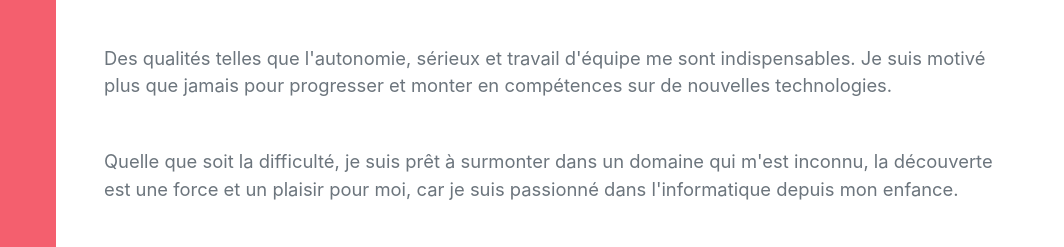
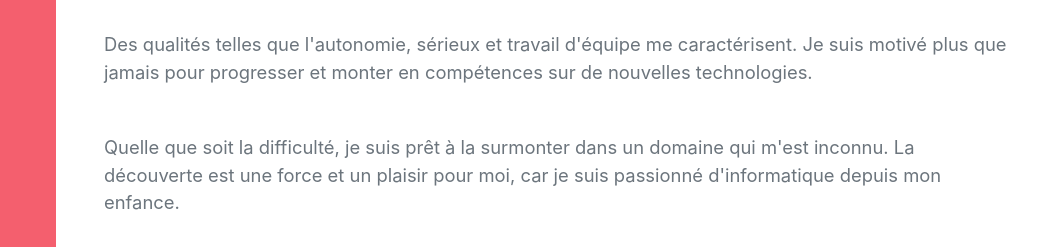
Before and after one commit to Tharshigansachchi/tharshi-portfolio, a website: page index.html in a window 1280 px wide. Shown: the part 362-609 px from the top of the page, 216-1280 px from the left. Drawn offline with nearby package versions, Linux system fonts and the light colour scheme; a web font is replaced by a local one.

Commit message:
correction

```diff
--- a/index.html
+++ b/index.html
@@ -49,10 +49,9 @@
                     <div class="subheading mb-5">
                      INGENIEUR DEVOPS JUNIOR
                     </div>
-                    <p class="lead mb-5">Des qualités telles que l'autonomie, sérieux et travail d'équipe me sont indispensables.
+                    <p class="lead mb-5">Des qualités telles que l'autonomie, sérieux et travail d'équipe me caractérisent.
                         Je suis motivé plus que jamais pour progresser et monter en compétences sur de nouvelles technologies.</p>
-                    <p class="lead mb-5">  Quelle que soit la difficulté, je suis prêt à surmonter dans un domaine qui m'est inconnu, la découverte est une force et un plaisir pour moi, car je suis passionné dans l'informatique depuis mon enfance.
-
+                    <p class="lead mb-5">  Quelle que soit la difficulté, je suis prêt à la surmonter dans un domaine qui m'est inconnu. La découverte est une force et un plaisir pour moi, car je suis passionné d'informatique depuis mon enfance.
                     </p>
                     <div class="social-icons">
                         <a class="social-icon" href="https://www.linkedin.com/in/tharshigan/"><i class="fab fa-linkedin-in"></i></a>
```
